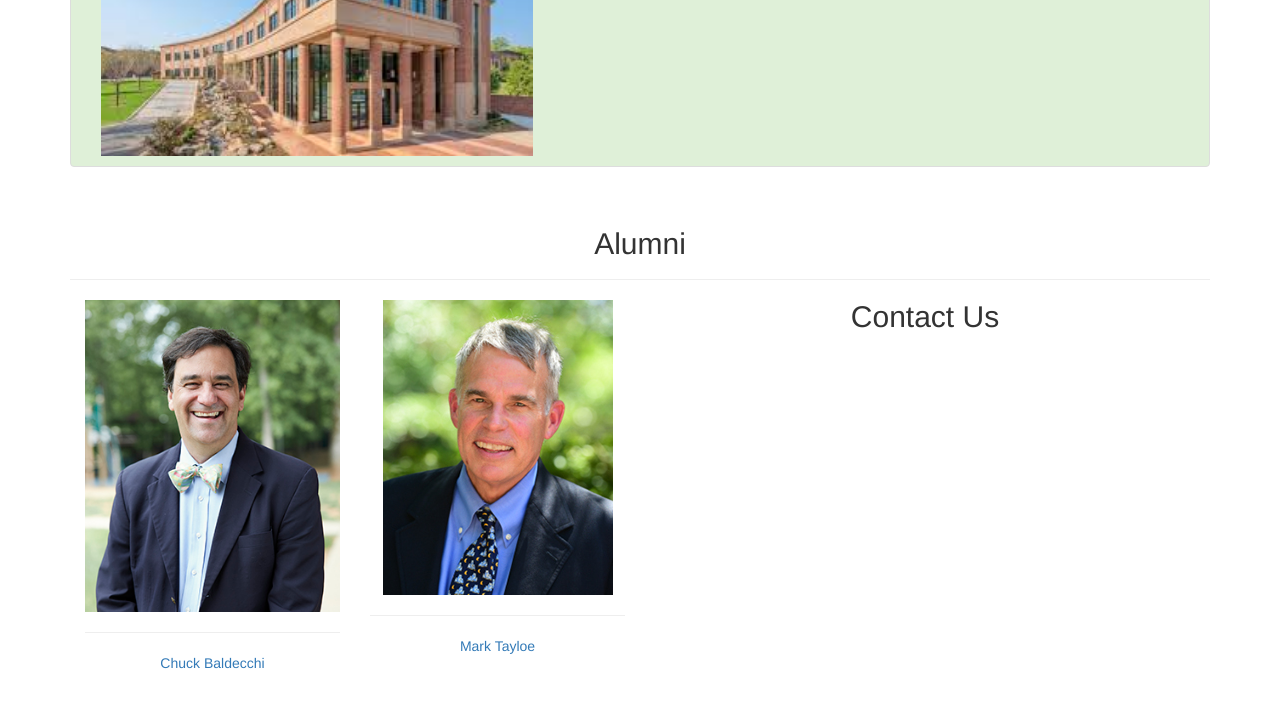
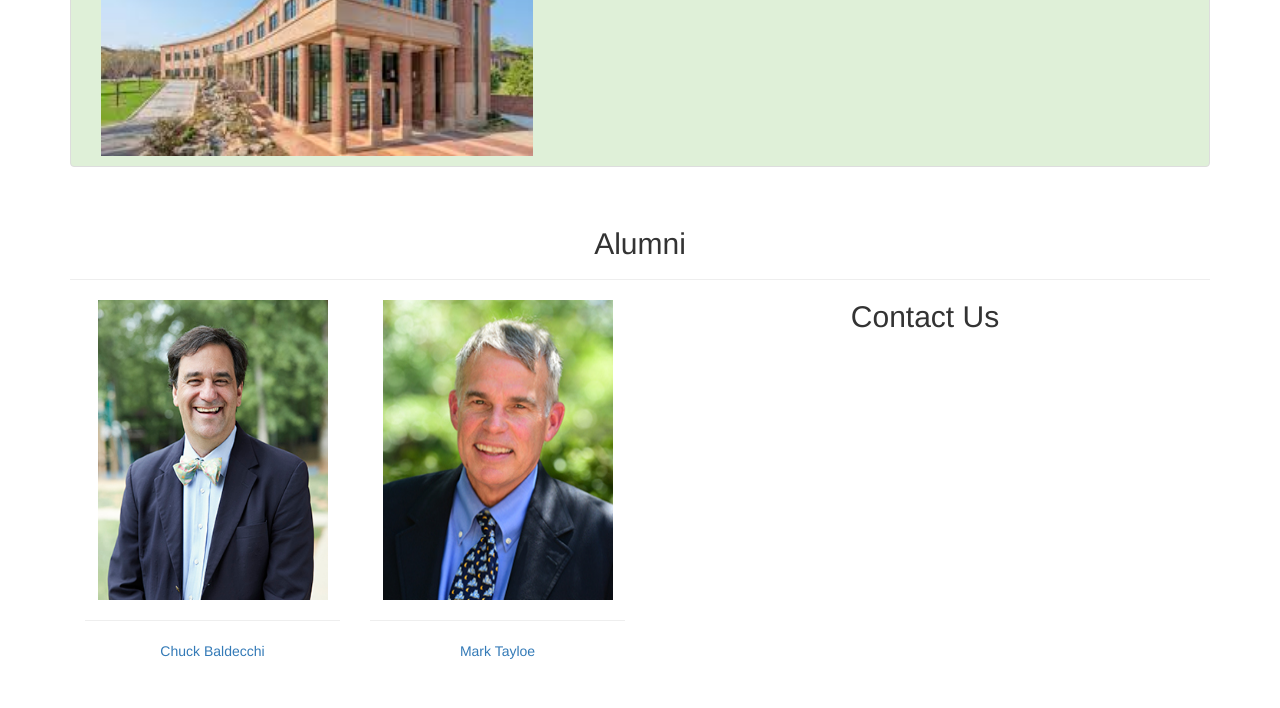
Before and after one commit to Amit-Choudhary11/CLS-Website, a plain HTML site: page index.html in a window 1280 px wide. Shown: the part 2484-3192 px from the top of the page. Drawn offline with nearby package versions, Linux system fonts and the light colour scheme; grey boxes are pictures that could not be loaded.

Commit message:
Add files via upload

```diff
--- a/index.html
+++ b/index.html
@@ -133,7 +133,7 @@
 
 
 <div class="page-header col-lg-12 col-md-12 col-sm-12 col-xs-12" id="alumni"><h2>Alumni</h2></div>
-  <div class="col-lg-3 col-md-3 col-sm-3 col-xs-6 alumni" data-toggle="modal" data-target="#baldecchiheadshot">
+  <div class="col-lg-3 col-md-3 col-sm-3 col-xs-6 alumni" data-toggle="modal" data-target="#Chuck_Baldecchi">
         <img src="baldecchiheadshot.jpg" class="img-responsive">
       <hr>
       <p class="text-primary">Chuck Baldecchi</p>
@@ -142,7 +142,7 @@
         <div class="modal-dialog">
             <div class="modal-content">
             <div class="modal-header">
-                <button type="button" class="close" data-dismiss="modal">&times;;</button>
+                <button type="button" class="close" data-dismiss="modal">&times;</button>
                 <h4 class="modal-title">Chuck Baldecchi</h4>
                 </div>
 
@@ -158,25 +158,32 @@
         </div>
 
 
-     <div class="col-lg-3 col-md-3 col-sm-3 col-xs-6 alumni" data-toggle="modal" data-target="#TayloeMark.jpg">
+
+
+
+
+
+
+
+      <div class="col-lg-3 col-md-3 col-sm-3 col-xs-6 alumni" data-toggle="modal" data-target="#Mark_Tayloe">
         <img src="TayloeMark.jpg" class="img-responsive">
       <hr>
       <p class="text-primary">Mark Tayloe</p>
         </div>
-        <div class="modal fade" id="Mark Tayloe">
+        <div class="modal fade" id="Mark_Tayloe">
         <div class="modal-dialog">
             <div class="modal-content">
             <div class="modal-header">
-                <button type="button" class="close" data-dismiss="modal">&times;;</button>
+                <button type="button" class="close" data-dismiss="modal">&times;</button>
                 <h4 class="modal-title">Mark Tayloe</h4>
                 </div>
 
-                <div class="modal-body">
+               <div class="modal-body">
                 <img src="TayloeMark.jpg" class="img-responsive img_modal">
                     <p class="p_modal">
                     nothing here
                     </p>
-                    <a href="https://www.charlottelatin.org/about/school-leadership/meet-mr-baldecchi"><b>Meet Mr. Baldecchi</b></a>
+
                 </div>
             </div>
             </div>
--- a/style.css
+++ b/style.css
@@ -39,6 +39,11 @@ html {
     cursor: pointer;
 }
 
+.alumni img{
+    height: 300px;
+    width: 230px;
+}
+
 .modal-content{
     margin-top: 100px;
 }
```
